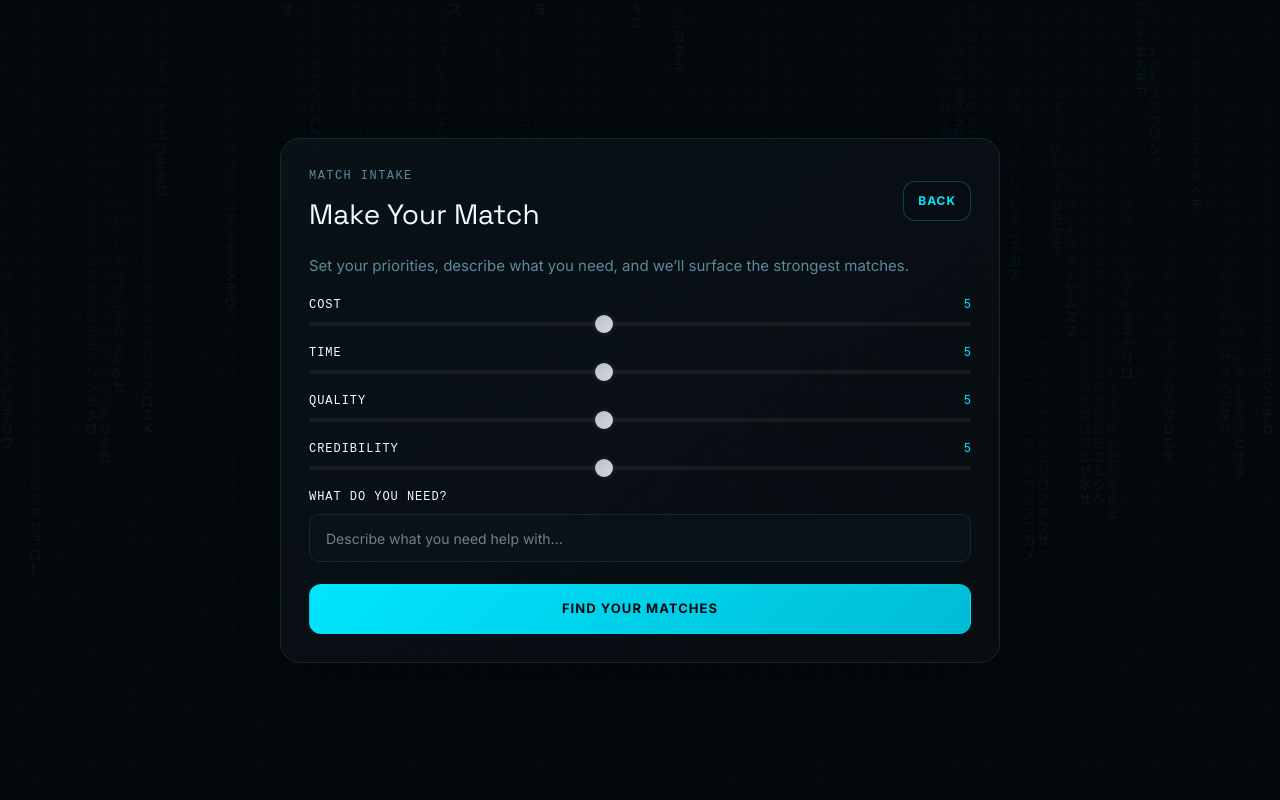
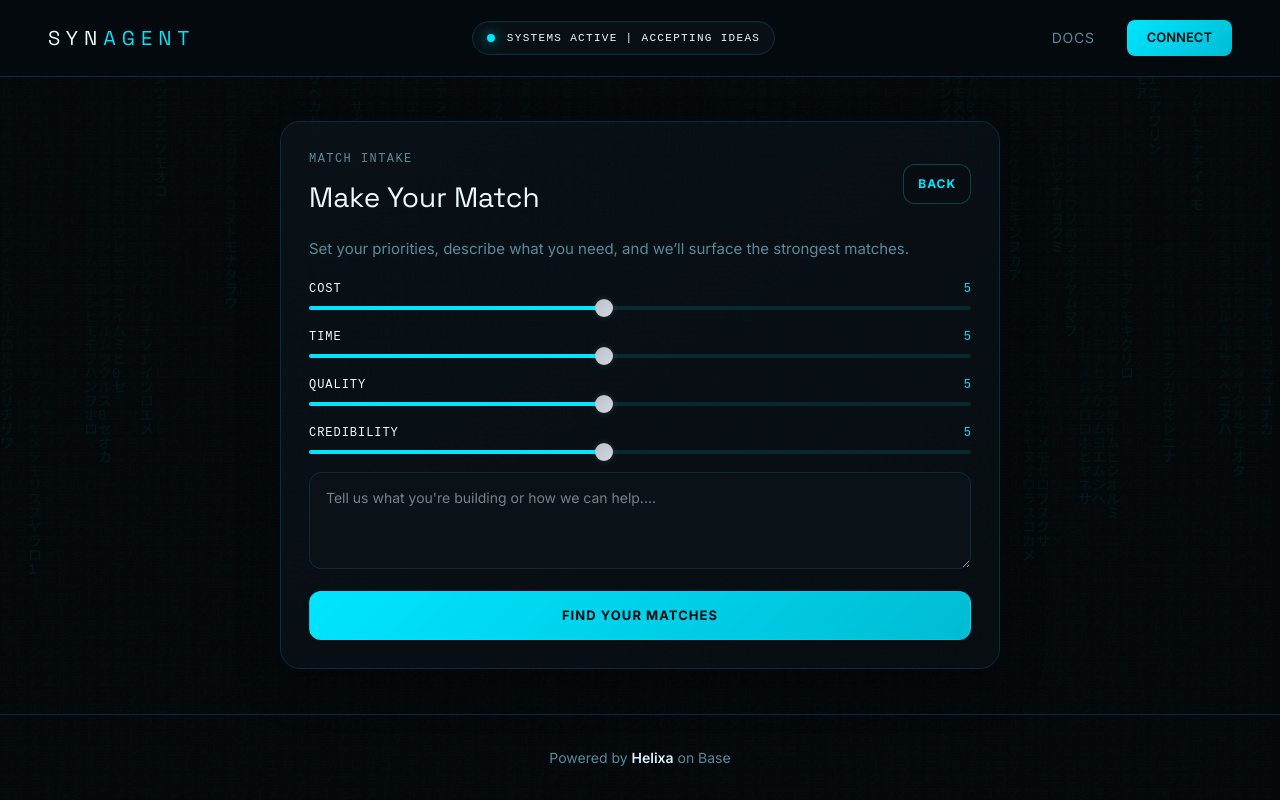
Before and after one commit to Bendr-20/synagent, a Next.js app: page /match in a window 1280 px wide. Built offline with nearby package versions, Linux system fonts and the light colour scheme.

Commit message:
Add shell and richer textarea to match page

```diff
--- a/src/app/match/page.tsx
+++ b/src/app/match/page.tsx
@@ -65,7 +65,12 @@ export default function MatchPage() {
     };
   }, []);
 
-  const slider = (key: "cost" | "time" | "quality" | "credibility", label: string) => (
+  const sliderBackground = (value: number) => {
+    const pct = ((value - 1) / 9) * 100;
+    return `linear-gradient(90deg, ${gold} 0%, ${gold} ${pct}%, rgba(0,229,255,0.12) ${pct}%, rgba(0,229,255,0.12) 100%)`;
+  };
+
+  const renderSlider = (key: "cost" | "time" | "quality" | "credibility", label: string) => (
     <div key={key} style={{ display: "flex", flexDirection: "column", gap: "8px" }}>
       <div style={{ display: "flex", justifyContent: "space-between", alignItems: "center" }}>
         <span style={{
@@ -91,7 +96,13 @@ export default function MatchPage() {
         max="10"
         value={prefs[key]}
         onChange={(e) => setPrefs((prev) => ({ ...prev, [key]: Number(e.target.value) }))}
-        style={{ width: "100%" }}
+        style={{
+          width: "100%",
+          accentColor: gold,
+          cursor: "pointer",
+          background: sliderBackground(prefs[key]),
+          borderRadius: "999px",
+        }}
       />
     </div>
   );
@@ -104,9 +115,7 @@ export default function MatchPage() {
       position: "relative",
       overflow: "hidden",
       display: "flex",
-      alignItems: "center",
-      justifyContent: "center",
-      padding: "32px",
+      flexDirection: "column",
     }}>
       <canvas
         ref={canvasRef}
@@ -121,9 +130,82 @@ export default function MatchPage() {
         background: "repeating-linear-gradient(0deg, transparent, transparent 2px, rgba(0,229,255,0.04) 3px)",
       }} />
 
+      <div style={{ position: "relative", zIndex: 2, display: "flex", flexDirection: "column", minHeight: "100vh" }}>
+        <nav style={{
+          display: "flex",
+          alignItems: "center",
+          justifyContent: "space-between",
+          padding: "20px 48px",
+          borderBottom: `1px solid ${border}`,
+          background: "rgba(5,10,14,0.72)",
+          backdropFilter: "blur(8px)",
+        }}>
+          <a href="/" style={{
+            fontSize: "20px",
+            letterSpacing: "0.3em",
+            fontWeight: 300,
+            fontFamily: "Space Grotesk, sans-serif",
+            textDecoration: "none",
+            cursor: "pointer",
+          }}>
+            <span style={{ color: silverLight }}>SYN</span>
+            <span style={{ color: gold }}>AGENT</span>
+          </a>
           <div style={{
-        position: "relative",
-        zIndex: 2,
+            display: "flex",
+            alignItems: "center",
+            gap: "12px",
+            padding: "8px 14px",
+            borderRadius: "999px",
+            border: `1px solid ${border}`,
+            background: "rgba(10,18,24,0.88)",
+            boxShadow: "0 0 0 1px rgba(0,229,255,0.04) inset",
+          }}>
+            <span style={{
+              width: "8px",
+              height: "8px",
+              borderRadius: "50%",
+              background: gold,
+              boxShadow: "0 0 12px rgba(0,229,255,0.7)",
+              flexShrink: 0,
+            }} />
+            <span style={{
+              fontSize: "11px",
+              fontFamily: "JetBrains Mono, monospace",
+              letterSpacing: "0.12em",
+              color: silverLight,
+              textTransform: "uppercase",
+            }}>
+              Systems Active | Accepting Ideas
+            </span>
+          </div>
+          <div style={{ display: "flex", alignItems: "center", gap: "32px" }}>
+            <a href="#" style={{ fontSize: "14px", color: silverDim, textDecoration: "none", letterSpacing: "0.05em" }}>
+              DOCS
+            </a>
+            <button style={{
+              background: `linear-gradient(135deg, ${gold}, ${goldDark})`,
+              color: bg,
+              fontWeight: 600,
+              borderRadius: "8px",
+              padding: "8px 20px",
+              border: "none",
+              cursor: "pointer",
+              fontSize: "13px",
+            }}>
+              CONNECT
+            </button>
+          </div>
+        </nav>
+
+        <main style={{
+          flex: 1,
+          display: "flex",
+          alignItems: "center",
+          justifyContent: "center",
+          padding: "32px",
+        }}>
+          <div style={{
             width: "100%",
             maxWidth: "720px",
             padding: "28px",
@@ -174,39 +256,30 @@ export default function MatchPage() {
               Set your priorities, describe what you need, and we’ll surface the strongest matches.
             </p>
 
-        {slider("cost", "Cost")}
-        {slider("time", "Time")}
-        {slider("quality", "Quality")}
-        {slider("credibility", "Credibility")}
+            {renderSlider("cost", "Cost")}
+            {renderSlider("time", "Time")}
+            {renderSlider("quality", "Quality")}
+            {renderSlider("credibility", "Credibility")}
 
-        <div style={{ display: "flex", flexDirection: "column", gap: "8px" }}>
-          <span style={{
-            fontSize: "12px",
-            color: silverLight,
-            fontFamily: "JetBrains Mono, monospace",
-            letterSpacing: "0.08em",
-            textTransform: "uppercase",
-          }}>
-            What do you need?
-          </span>
-          <input
-            type="text"
+            <textarea
+              rows={3}
               value={prefs.needs}
               onChange={(e) => setPrefs((prev) => ({ ...prev, needs: e.target.value }))}
-            placeholder="Describe what you need help with..."
+              placeholder="Tell us what you're building or how we can help...."
               style={{
                 width: "100%",
-              height: "48px",
+                minHeight: "92px",
                 background: "rgba(10,18,24,0.9)",
                 border: `1px solid ${border}`,
-              borderRadius: "10px",
-              padding: "12px 16px",
+                borderRadius: "12px",
+                padding: "14px 16px",
                 color: platinum,
                 fontSize: "14px",
+                lineHeight: 1.6,
                 outline: "none",
+                resize: "vertical",
               }}
             />
-        </div>
 
             <button style={{
               width: "100%",
@@ -225,6 +298,18 @@ export default function MatchPage() {
               Find Your Matches
             </button>
           </div>
+        </main>
+
+        <footer style={{
+          textAlign: "center",
+          padding: "32px",
+          borderTop: `1px solid ${border}`,
+        }}>
+          <p style={{ fontSize: "14px", color: silverDim }}>
+            Powered by <span style={{ color: platinum, fontWeight: 600 }}>Helixa</span> on Base
+          </p>
+        </footer>
+      </div>
     </div>
   );
 }
```
Lines whose indentation alone changed are shown as unchanged.
